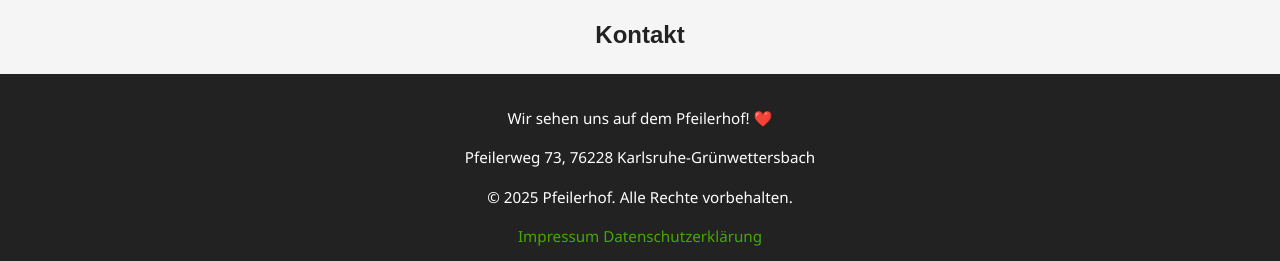
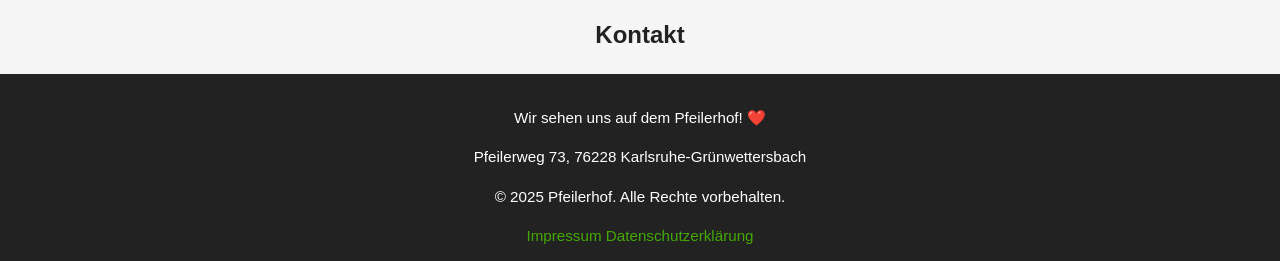
Before and after one commit to dschaufelberger/pfeilerhof, a Jekyll site: the page built from Pfeilerhof/index.md, in a window 1280 px wide. Shown: the part 2619-2880 px from the top of the page. Built offline with Jekyll 4.4.1, drawn with Linux system fonts in a browser that asks for light colours.

Commit message:
Set font in footer

```diff
--- a/Pfeilerhof/assets/css/main.scss
+++ b/Pfeilerhof/assets/css/main.scss
@@ -76,11 +76,12 @@ main {
 
 footer {
   grid-row: 4;
+  padding: 1.5rem 0 1rem 0;
   background: #222;
   color: #fff;
   text-align: center;
-  padding: 1.5rem 0 1rem 0;
   font-size: 0.95rem;
+  font-family: 'Segoe Print', ui-sans-serif, sans-serif;
 }
 
 // 4. Responsive Helpers
```
